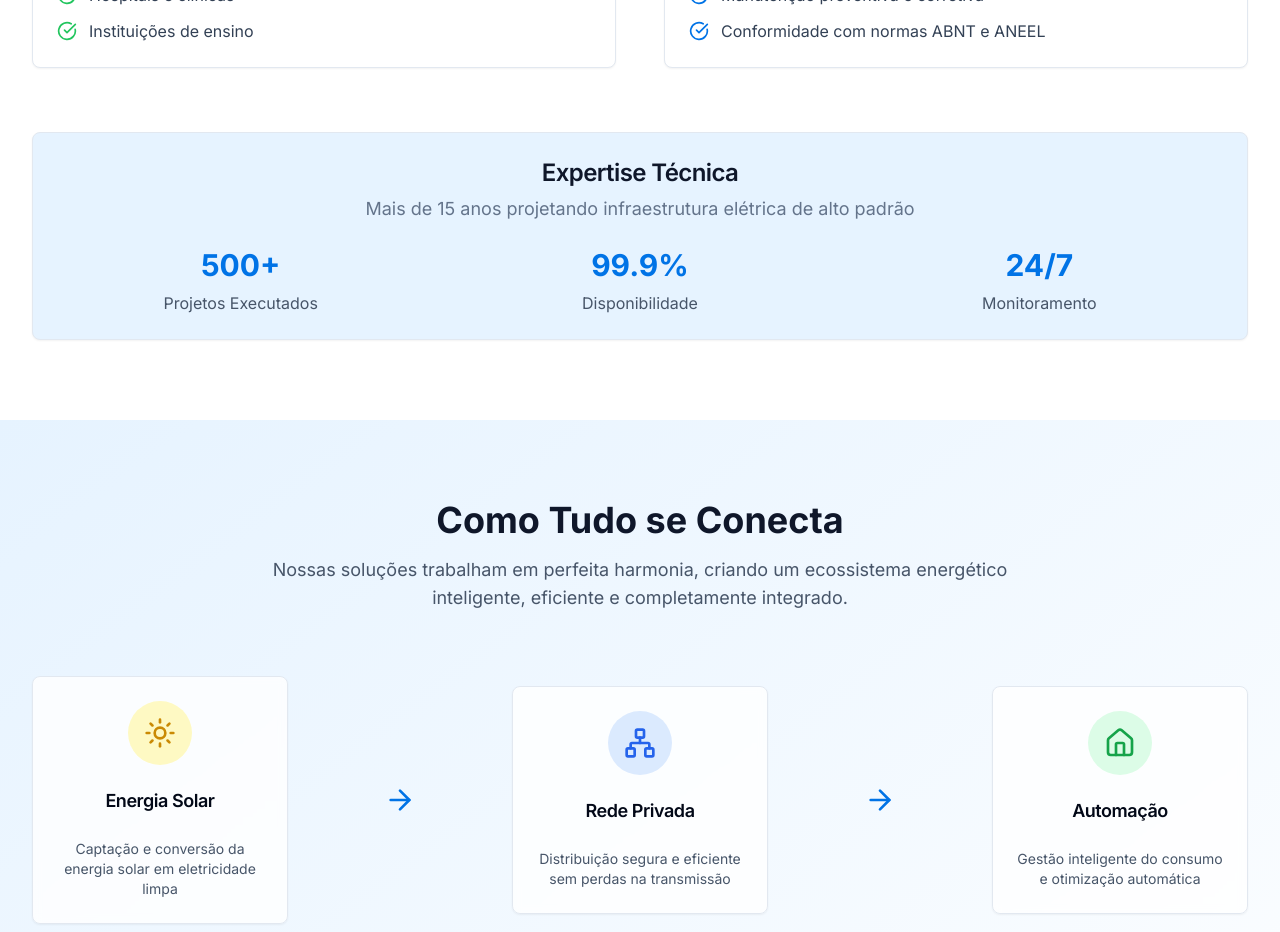
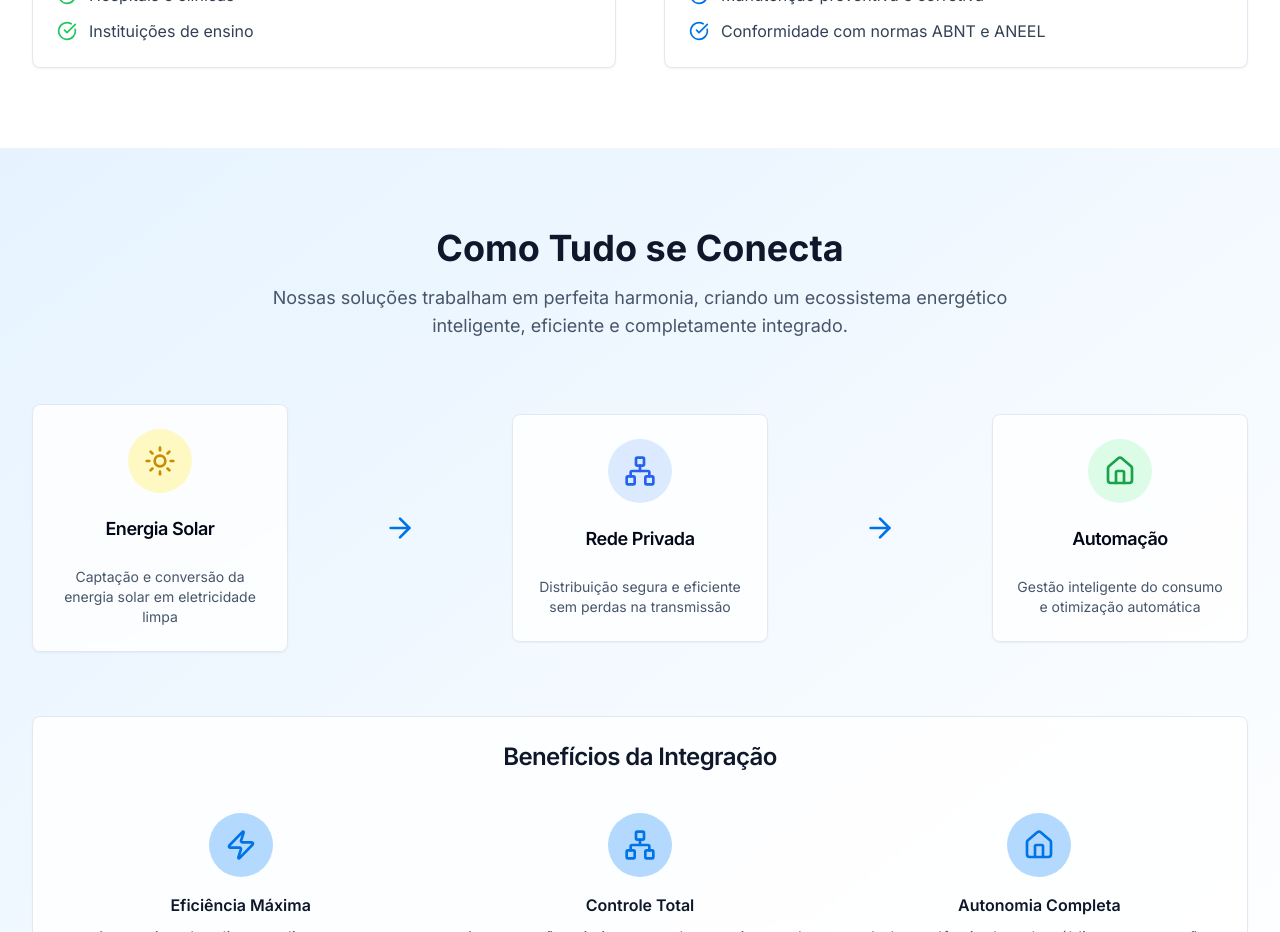
Before and after one commit to Lucas-capuci/flip-energia-digital, a React (Vite) app: page / in a window 1280 px wide. Shown: the part 4380-5312 px from the top of the page. Built offline with nearby package versions, Linux system fonts and the light colour scheme.

Commit message:
Remove NetworkSection div
Removes the specified div element from the NetworkSection component.

```diff
--- a/src/components/NetworkSection.tsx
+++ b/src/components/NetworkSection.tsx
@@ -126,36 +126,6 @@ const NetworkSection = () => {
             </CardContent>
           </Card>
         </div>
-
-        {/* Technical Highlights */}
-        <div className="mt-16">
-          <Card className="bg-flip-blue-50">
-            <CardHeader className="text-center">
-              <CardTitle className="text-2xl text-flip-gray-900">
-                Expertise Técnica
-              </CardTitle>
-              <CardDescription className="text-lg">
-                Mais de 15 anos projetando infraestrutura elétrica de alto padrão
-              </CardDescription>
-            </CardHeader>
-            <CardContent>
-              <div className="grid grid-cols-1 md:grid-cols-3 gap-8 text-center">
-                <div>
-                  <div className="text-3xl font-bold text-flip-blue-500 mb-2">500+</div>
-                  <div className="text-flip-gray-600">Projetos Executados</div>
-                </div>
-                <div>
-                  <div className="text-3xl font-bold text-flip-blue-500 mb-2">99.9%</div>
-                  <div className="text-flip-gray-600">Disponibilidade</div>
-                </div>
-                <div>
-                  <div className="text-3xl font-bold text-flip-blue-500 mb-2">24/7</div>
-                  <div className="text-flip-gray-600">Monitoramento</div>
-                </div>
-              </div>
-            </CardContent>
-          </Card>
-        </div>
       </div>
     </section>
   );
```
